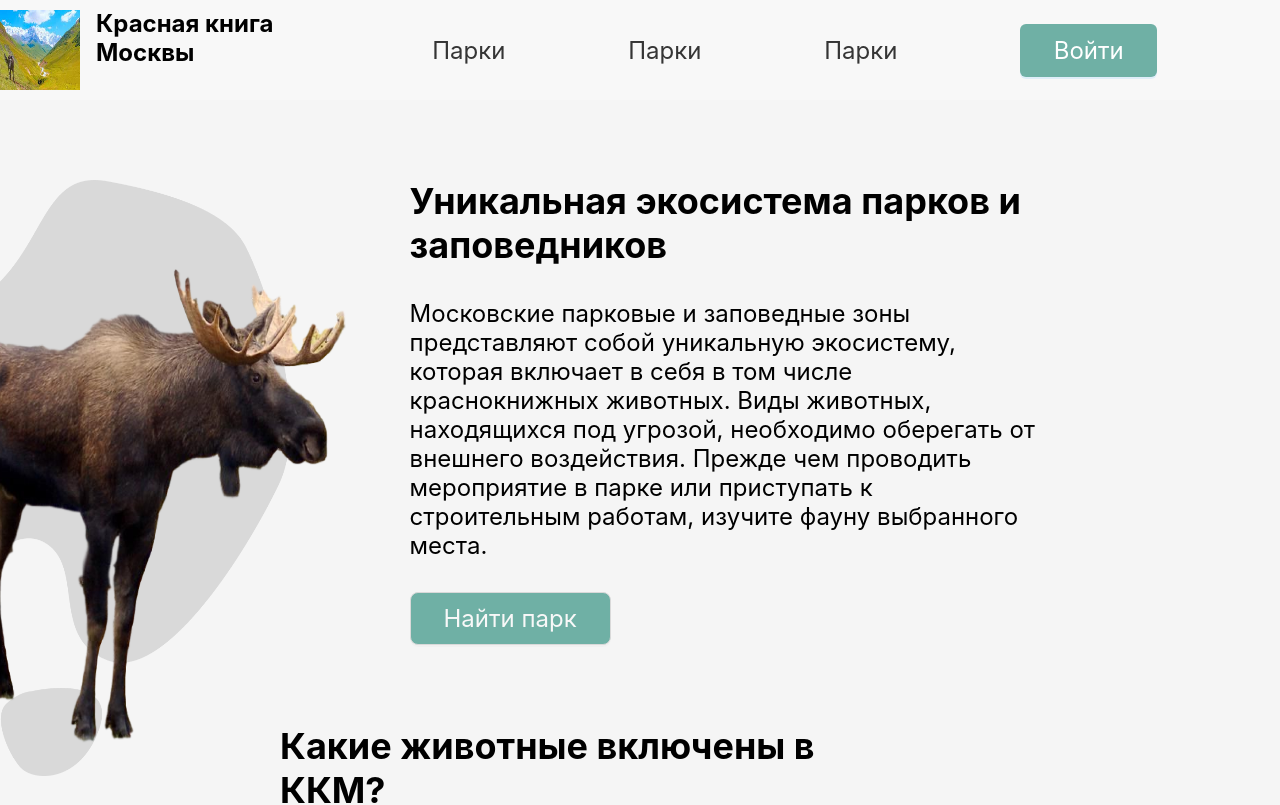
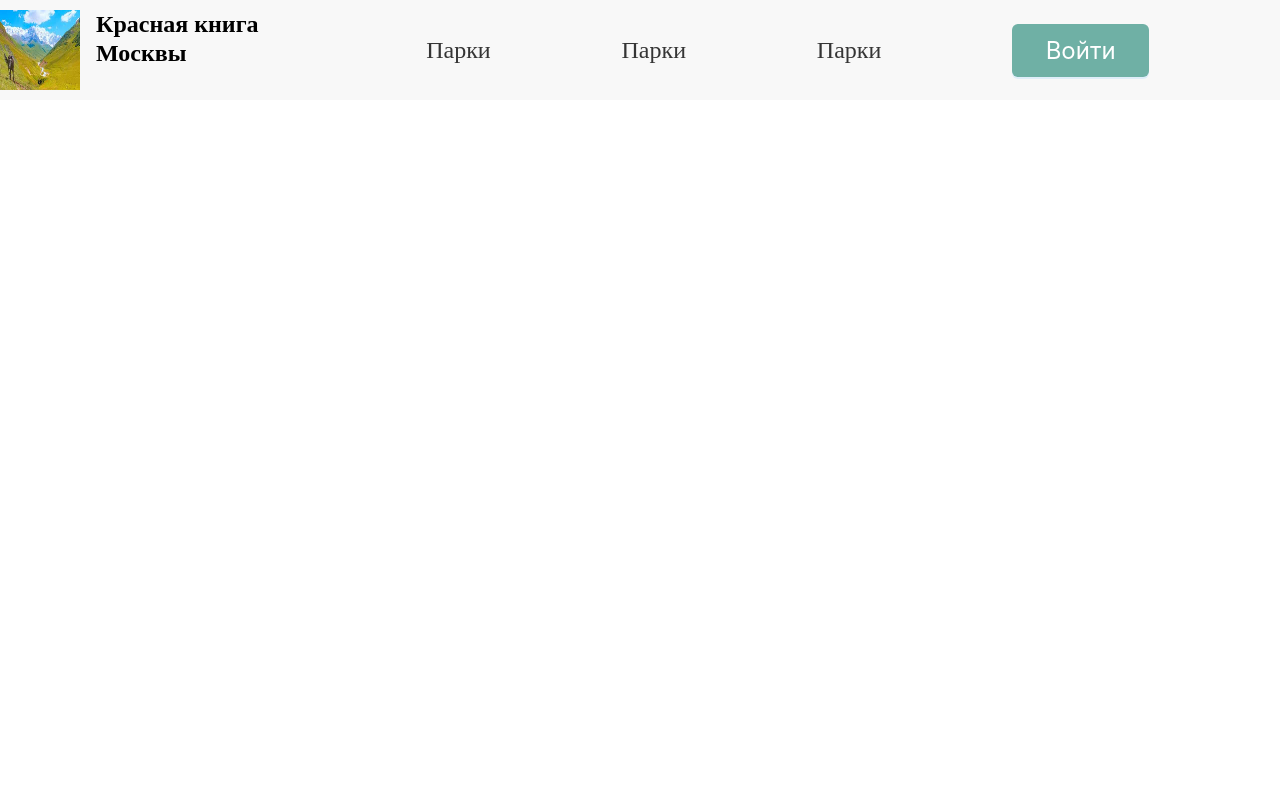
Before and after one commit to eureu/green-code, a React (Vite) app in the folder green-code/: page /parks in a window 1280 px wide. Shown: the top 805 px of the page. Built offline with nearby package versions, Linux system fonts and the light colour scheme.

Commit message:
add: Routing

```diff
--- a/green-code/src/App.jsx
+++ b/green-code/src/App.jsx
@@ -1,16 +1,12 @@
+import LayoutPage from "./components/Layout.jsx";
+import { Link, Route, Routes } from "react-router-dom";
 import AppHeader from "./components/AppHeader.jsx";
-import { Layout } from "antd";
-import AppContent from "./components/AppContent.jsx";
-import ParkMap from "./components/ParkMap.jsx";
 
 export default function App() {
   return (
-    <Layout>
-      <AppHeader />
-      <Layout>
-        <AppContent />
-      </Layout>
-      <ParkMap />
-    </Layout>
+    <Routes>
+      <Route path="/" element={<LayoutPage />} />
+      <Route path="/parks" element={<AppHeader />} />
+    </Routes>
   );
 }
--- a/green-code/src/components/AppHeader.jsx
+++ b/green-code/src/components/AppHeader.jsx
@@ -1,17 +1,10 @@
-import { Layout, Button, Flex } from "antd";
-import { BrowserRouter as Router, Route, Link, Routes } from "react-router-dom";
-import ParkMap from "./ParkMap.jsx";
+import { Button, Flex } from "antd";
+import { Link } from "react-router-dom";
 
 const fontStyle = { fontSize: "24px", color: "#353535" };
 
 export default function AppHeader() {
   return (
-    // <Router>
-    // <Layout.Header
-    //   className="header-main"
-    // style={{ height: "100px", backgroundColor: "#f8f8f8", width: "100%" }}
-    // >
-
     <header
       style={{ height: "100px", backgroundColor: "#f8f8f8", width: "100%" }}
     >
@@ -43,26 +36,16 @@ export default function AppHeader() {
             width: "100%"
           }}
         >
-          {/* <Link to="/parks" style={fontStyle}>
+          <Link to="/parks" style={fontStyle}>
             Парки
           </Link>
-          <Link to="#" style={fontStyle}>
-            Животные
+
+          <Link to="/parks" style={fontStyle}>
+            Парки
           </Link>
-          <Link to="#" style={fontStyle}>
-            О чем этот проект?
-          </Link> */}
-
-          <a href="#" style={fontStyle}>
+          <Link to="/parks" style={fontStyle}>
             Парки
-          </a>
-
-          <a href="#" style={fontStyle}>
-            Парки
-          </a>
-          <a href="#" style={fontStyle}>
-            Парки
-          </a>
+          </Link>
           <Button
             type="primary"
             style={{
@@ -75,11 +58,6 @@ export default function AppHeader() {
           </Button>
         </Flex>
       </div>
-      {/* </Layout.Header> */}
     </header>
-    // <Routes>
-    //   <Route path="/parks" element={<ParkMap />} />
-    // </Routes>
-    // </Router>
   );
 }
--- a/green-code/src/components/Layout.jsx
+++ b/green-code/src/components/Layout.jsx
@@ -1,6 +1,16 @@
-import { Link } from "react-router-dom";
-import AppHeader from "./AppHeader";
+import AppHeader from "./AppHeader.jsx";
+import { Layout } from "antd";
+import AppContent from "./AppContent.jsx";
+import ParkMap from "./ParkMap.jsx";
 
-const Layout = () => {
-  return <AppHeader />;
-};
+export default function LayoutPage() {
+  return (
+    <Layout>
+      <AppHeader />
+      <Layout>
+        <AppContent />
+      </Layout>
+      <ParkMap />
+    </Layout>
+  );
+}
--- a/green-code/src/components/ParkMap.jsx
+++ b/green-code/src/components/ParkMap.jsx
@@ -1,69 +1,7 @@
 import React from "react";
-import {
-  YMap,
-  YMapDefaultSchemeLayer,
-  YMapDefaultFeaturesLayer,
-  YMapComponentsProvider,
-  YMapDefaultMarker
-  // ...other components
-} from "ymap3-components";
-// import { features, LOCATION } from "./helpers";
 
 function ParkMap() {
-  const LOCATION = { center: [37.95, 55.65], zoom: 10 };
-
-  const bbox = [
-    [37.559, 55.663],
-    [37.581, 55.69]
-  ];
-
-  // const LOCATION: LocationType = {
-  //   center: [37.68, 55.76],
-  //   zoom: 16,
-  //   bounds: bbox
-  // };
-
-  return (
-    // <YMapComponentsProvider apiKey={"23ddfe23-c93a-461d-a158-a1bf881fe498"}>
-    //   <YMap
-    //     // location={reactify.useDefault({
-    //     //   center: [25.229762, 55.289311],
-    //     //   zoom: 9
-    //     // })}
-    //     location={{ center: [37.95, 55.65], zoom: 10 }}
-    //   >
-    //     <YMapDefaultSchemeLayer />
-    //     <YMapDefaultFeaturesLayer />
-    //     <YMapDefaultMarker coordinates={[25.229762, 55.289311]} />
-    //   </YMap>
-    // </YMapComponentsProvider>
-
-    <YMapComponentsProvider
-      apiKey={"30888d84-d5cc-4242-b612-e9119a293983"}
-      lang="en_EN"
-    >
-      <YMap
-        key="map"
-        // ref={(ymap: YMaps.YMap) => setYmap(ymap)}
-        location={location}
-        mode="vector"
-        theme="dark"
-      >
-        <YMapDefaultSchemeLayer />
-        <YMapDefaultFeaturesLayer />
-        {/* <YMapListener onUpdate={onUpdate} /> */}
-        {/* <YMapClusterer
-    method={gridSizedMethod}
-    features={[]}
-  >
-    {points?.map((point) => (
-      <YMapMarker coordinates={point} />
-    ))}
-  </YMapClusterer> */}
-        <YMapDefaultMarker coordinates={LOCATION.center} />
-      </YMap>
-    </YMapComponentsProvider>
-  );
+  return;
 }
 
 export default ParkMap;
--- a/green-code/src/main.jsx
+++ b/green-code/src/main.jsx
@@ -1,7 +1,12 @@
 import { createRoot } from "react-dom/client";
 import App from "./App.jsx";
 import "./index.css";
+import { BrowserRouter } from "react-router-dom";
 
 const root = document.getElementById("root");
 
-createRoot(root).render(<App />);
+createRoot(root).render(
+  <BrowserRouter>
+    <App />
+  </BrowserRouter>
+);
```
Also changed, not shown: green-code/index.html (+0 -47 lines).
